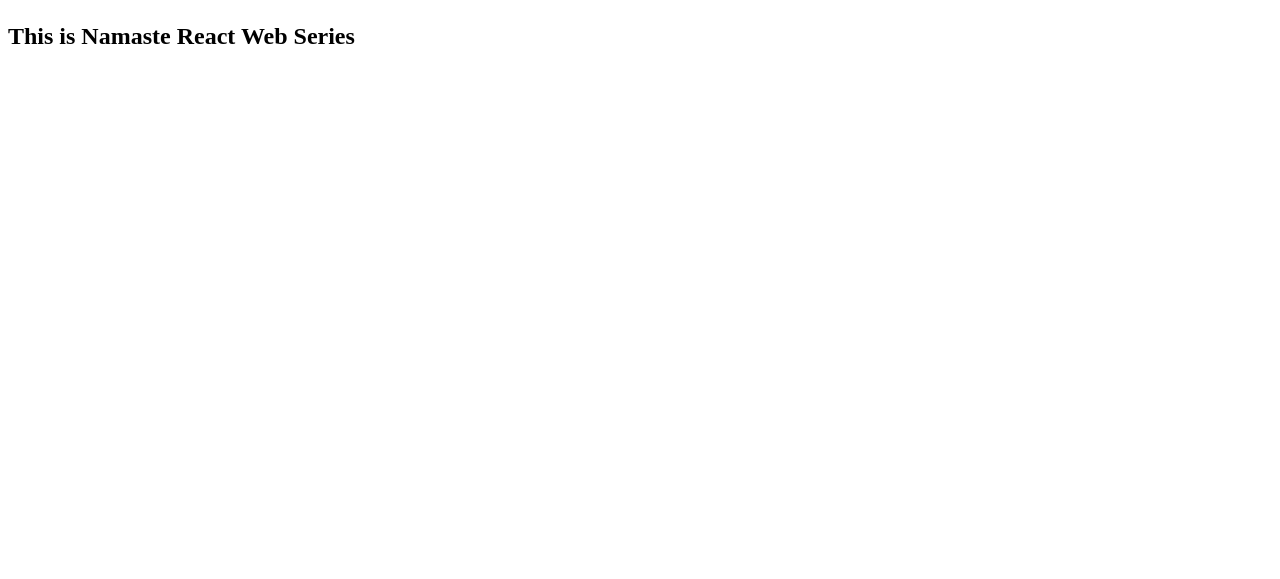
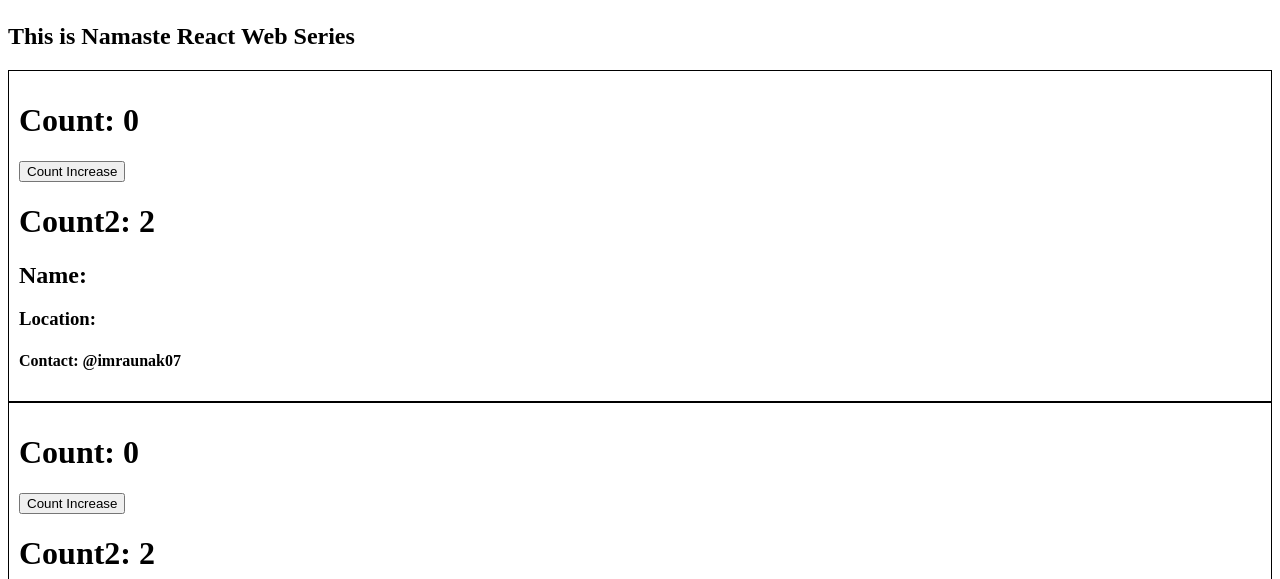
Before and after one commit to imraunak007/namaste-react, a React (Vite) app: page /about in a window 1280 px wide. Shown: the part 221-800 px from the top of the page. Built offline with nearby package versions, Linux system fonts and the light colour scheme; no server answers.

Commit message:
episode-08

```diff
--- a/index.css
+++ b/index.css
@@ -75,3 +75,8 @@
 .filter {
     display: flex;
 }
+
+.user-card {
+    padding: 10px;
+    border: 1px solid black;
+}
--- a/src/components/About.js
+++ b/src/components/About.js
@@ -1,15 +1,37 @@
-// import Header from "./Header";
+import UserClass from "./UserClass";
+import { Component } from "react";
 
-const About = () => {
+class About extends Component {
+
+    constructor(props) {
+        super(props);
+        console.log("Parent Constructor");
+    }
+
+    componentDidMount() {
+        console.log("Parent DidMount");
+    }
+
+    render() {
+        console.log("Parent Render");
         return (
-        // <>
-        // <Header />
             <div>
                 <h1>About</h1>
                 <h2>This is Namaste React Web Series</h2>
+                <UserClass name="Raunak" location="Kolkata" />
+                <UserClass name="Elon" location="California" />
             </div>
-        // </>
         );
-};
+    }
+}
+// const About = () => {
+//     return (
+//         <div>
+//             <h1>About</h1>
+//             <h2>This is Namaste React Web Series</h2>
+//             <UserClass name="Raunak" location="Kolkata" />
+//         </div>
+//     );
+// };
 
 export default About;
--- a/src/components/RestaurantMenu.js
+++ b/src/components/RestaurantMenu.js
@@ -11,6 +11,12 @@
 
     useEffect(() => {
         fetchMenu();
+        const timer = setInterval(() => {
+            console.log("OP");
+        },10);
+        return (() => {
+            clearInterval(timer);
+        })
     }, []);
 
     const fetchMenu = async () => {
--- /dev/null
+++ b/src/components/UserClass.js
@@ -0,0 +1,75 @@
+import React from "react";
+
+class UserClass extends React.Component {
+
+    constructor(props) {
+        super(props);
+        console.log(`${this.props.name} Child Constructor`);
+        this.state = {
+            count: 0,
+            count2: 2,
+            userInfo: {
+                name: "",
+                location: ""
+            }
+        };
+    }
+
+    async componentDidMount() {
+
+        console.log(`${this.props.name} Child DidMount`);
+
+        this.timer = setInterval(() => {
+            console.log("OP");
+        },10);
+
+        const data = await fetch("https://api.github.com/users/imraunak007");
+        const json = await data.json();
+        this.setState({
+            userInfo: json
+        });
+    }
+
+    componentDidUpdate(prevProps, prevState) {
+        console.log("Component DidUpdate");
+        if (this.state.count !== prevState.count){
+
+        }
+    }
+
+    componentWillUnmount() {
+        console.log("Component WillMount");
+        clearInterval(this.timer);
+    }
+
+    render() {
+
+        console.log(`${this.props.name} Child Render`);
+        const { name, location } = this.props;
+        const { count, count2 } = this.state;
+
+        return (
+            <div className="user-card">
+                <h1>Count: {count}</h1>
+                <button onClick={() => {
+
+                    this.setState({
+                        count: this.state.count + 1,
+                        count2: this.state.count2 + 1,
+                    });
+                }}
+                >
+                    Count Increase
+                </button>
+                <h1>Count2: {count2}</h1>
+                {/* <h2>Name: {name}</h2>
+                <h3>Location: {location}</h3> */}
+                <h2>Name: {this.state.userInfo.name}</h2>
+                <h3>Location: {this.state.userInfo.location}</h3>
+                <h4>Contact: @imraunak07</h4>
+            </div>
+        );
+    }
+}
+
+export default UserClass;
```
Lines whose indentation alone changed are shown as unchanged.
